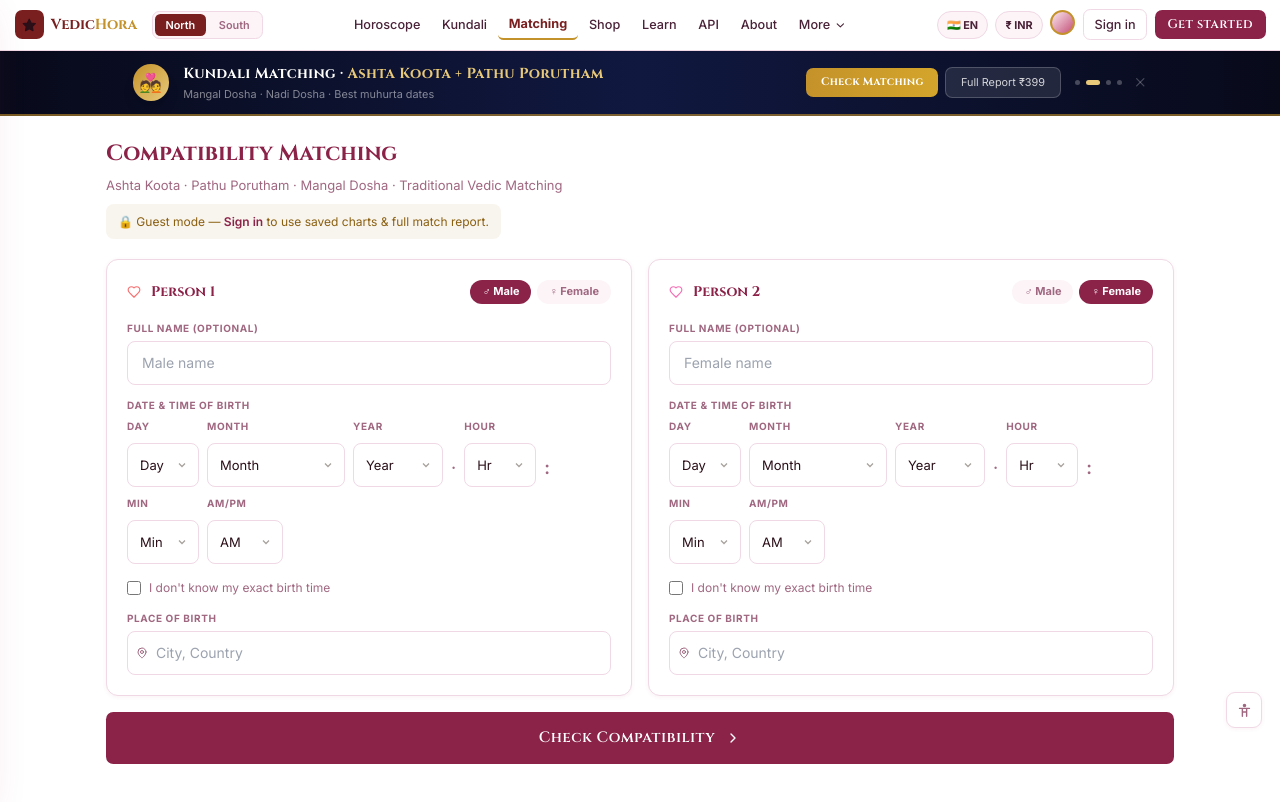
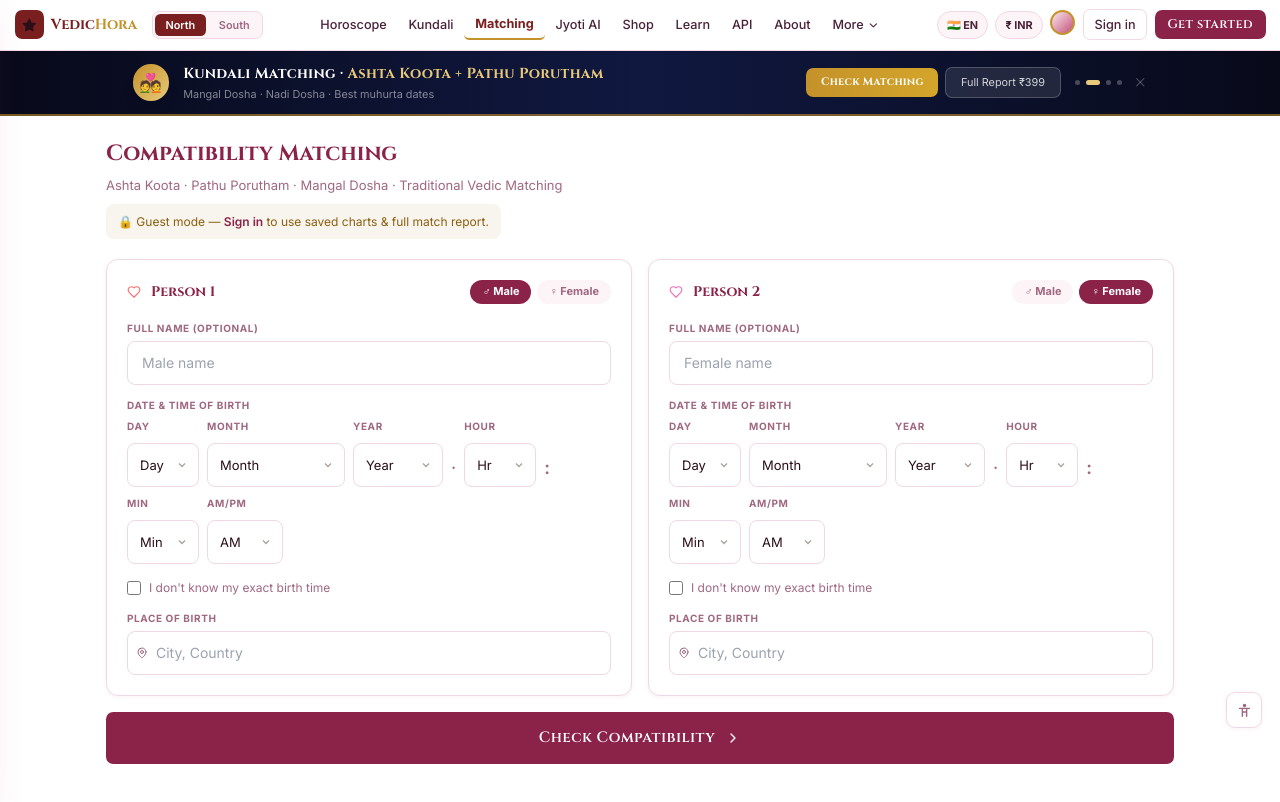
Before and after one commit to vedichora-dev/vedichora-frontend, a Next.js app: page /match in a window 1280 px wide. Shown: the top 802 px of the page. Built offline with nearby package versions, Linux system fonts and the light colour scheme.

Commit message:
feat: add Jyoti AI to main nav

```diff
--- a/src/components/layout/Nav.tsx
+++ b/src/components/layout/Nav.tsx
@@ -12,6 +12,7 @@
   { href:'/', label:'Horoscope' },
   { href:'/chart', label:'Kundali' },
   { href:'/match', label:'Matching' },
+  { href:'/jyoti', label:'Jyoti AI' },
   { href:'/shop', label:'Shop' },
   { href:'/learn', label:'Learn' },
   { href:'/api-docs', label:'API' },
```
